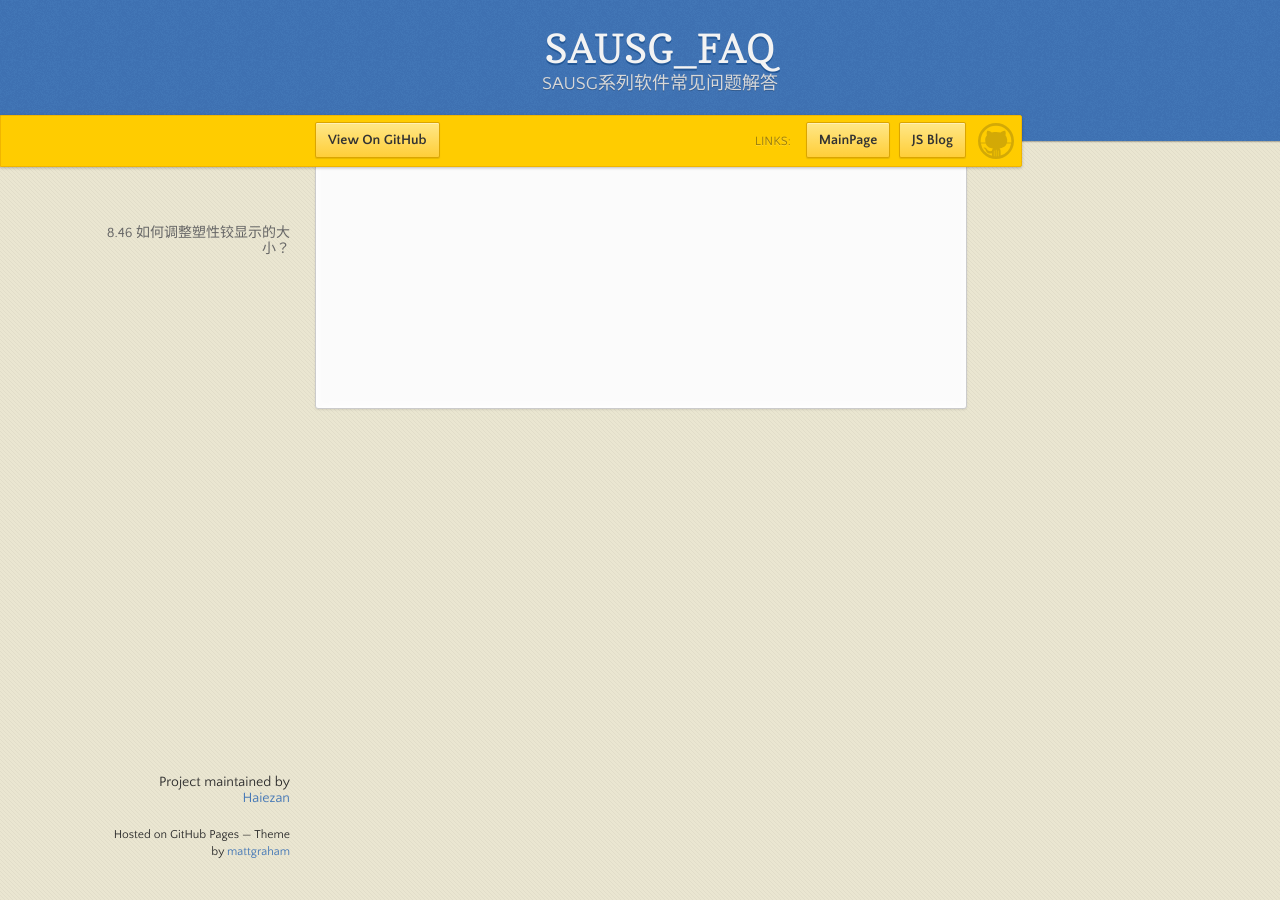
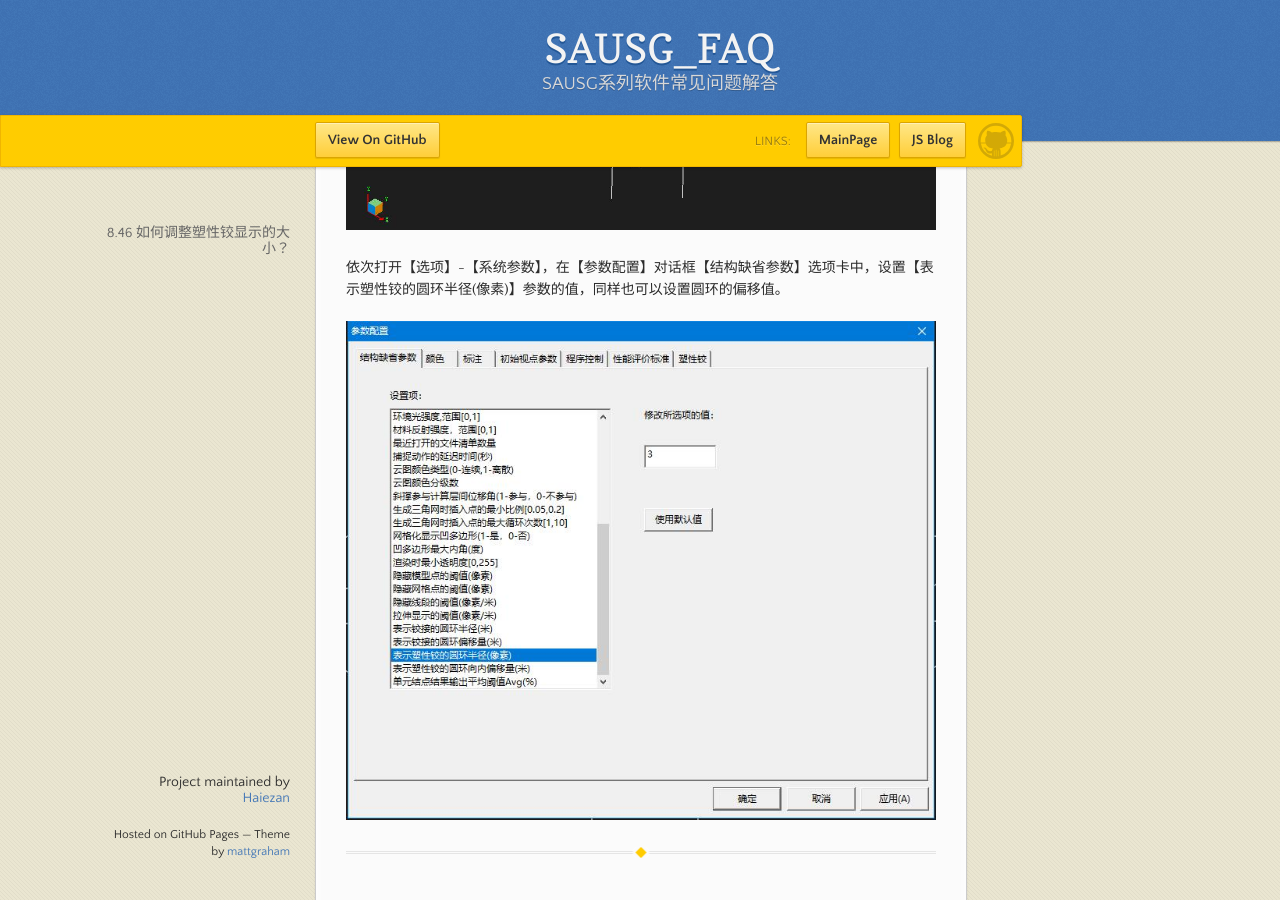
Before and after one commit to Haiezan/SAUSG_FAQ, a Jekyll site: the page built from 8.后处理问题/8.46.如何调整塑性铰显示的大小.md, in a window 1280 px wide and 900 px high, scrolled down 451 px. Built offline with Jekyll 4.4.1, drawn with Linux system fonts in a browser that asks for light colours; our own code applies the rules of GitHub Pages for plain Markdown files; comment, search, counter and statistics services are not loaded.

Commit message:
更新8.46

```diff
--- a/8.后处理问题/8.46.如何调整塑性铰显示的大小.md
+++ b/8.后处理问题/8.46.如何调整塑性铰显示的大小.md
@@ -1,5 +1,10 @@
 ### 8.46  如何调整塑性铰显示的大小？
 ---
 
+![](.\image\8.46-1.jpg)
+
+依次打开【选项】-【系统参数】，在【参数配置】对话框【结构缺省参数】选项卡中，设置【表示塑性铰的圆环半径(像素)】参数的值，同样也可以设置圆环的偏移值。
+
+![](.\image\8.46-2.jpg)
 
 ---
```
Also changed, not shown: index.md (+1 -1 lines), 8.后处理问题/image/8.46-1.jpg (added), 8.后处理问题/image/8.46-2.jpg (added).
